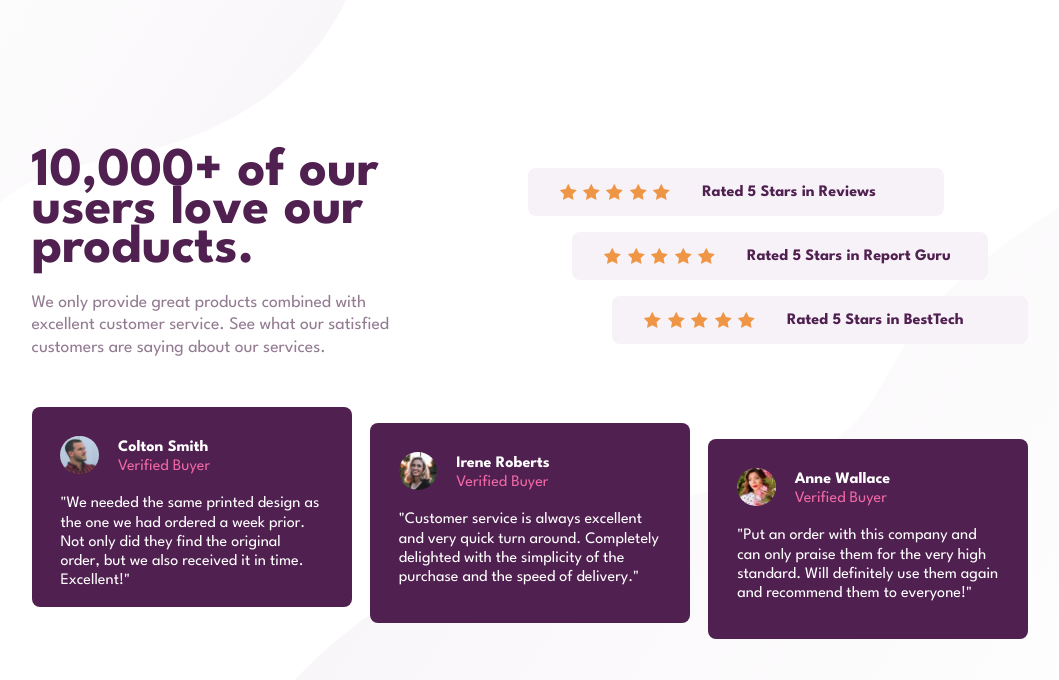
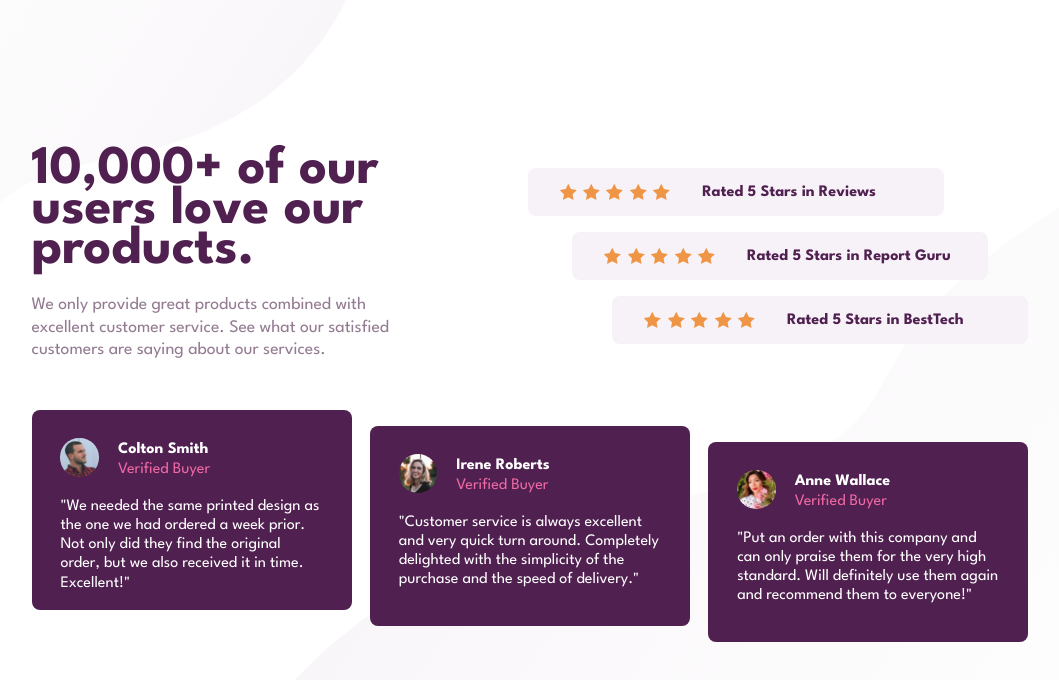
Before and after one commit to JoelAriasC/Social_proof_section, a plain HTML site: page index.html in a window 1536 px wide. Shown: the whole page, without its empty margins (238-1297 px from the left). Drawn offline with Linux system fonts and the light colour scheme.

Commit message:
Update style.css

```diff
--- a/style.css
+++ b/style.css
@@ -179,7 +179,7 @@ main {
 
   .title {
     font-size: 3.4rem;
-    line-height: 2.4rem;
+    line-height: 2.5rem;
     padding: 0;
   }
 
```
